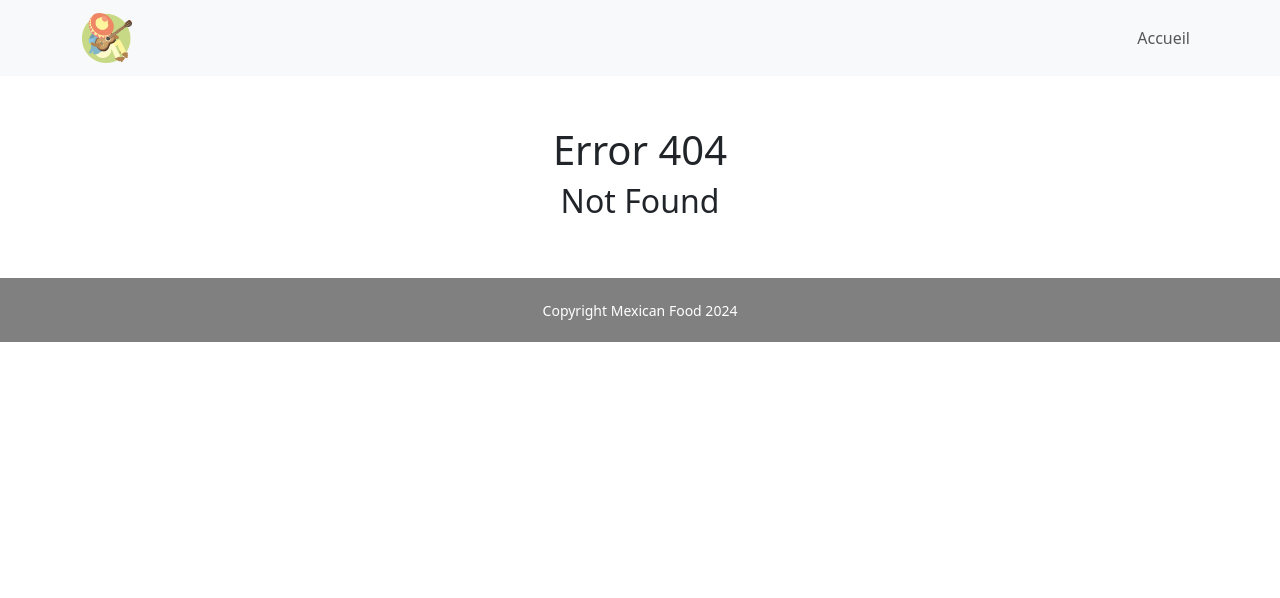
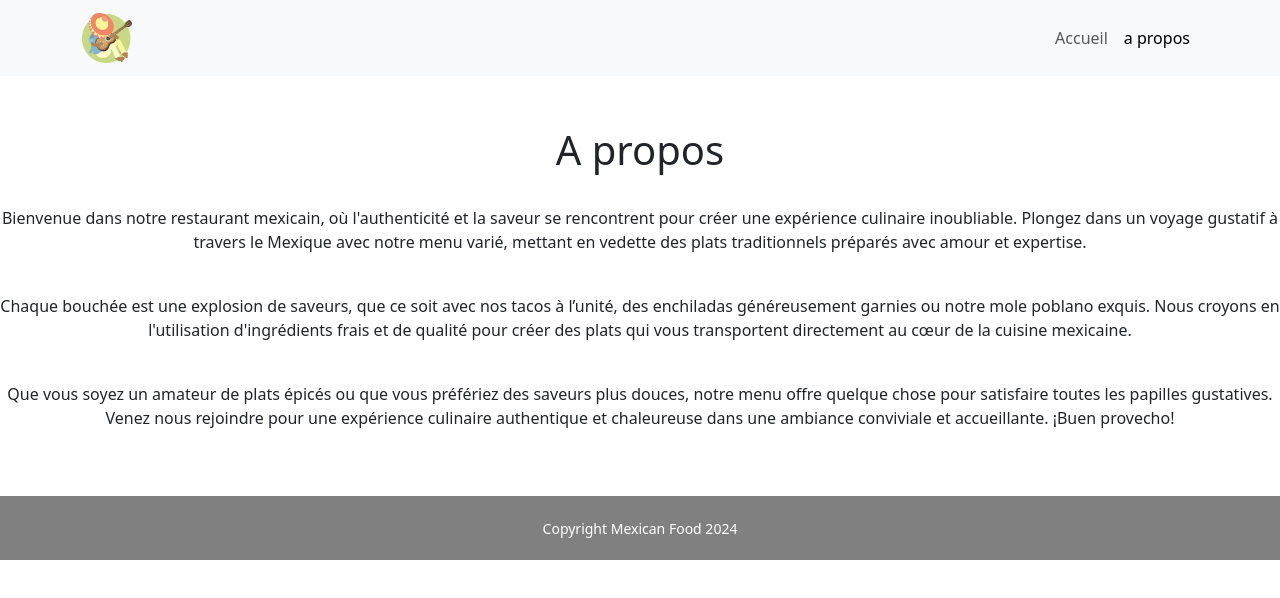
Before and after one commit to MattMatt-aka-Matt/react-app, a React (Create React App) app: page /about in a window 1280 px wide. Before the commit this address had no page. Shown: the top 598 px of the page. Built offline with nearby package versions, Linux system fonts and the light colour scheme.

Commit message:
add about

```diff
--- a/src/App.js
+++ b/src/App.js
@@ -4,6 +4,7 @@ import Layout from "./components/Layout.jsx";
 import { Route, Routes } from "react-router-dom";
 import DishDetails from "./pages/DishDetails.jsx";
 import NotFound from "./pages/NotFound.jsx";
+import About from "./pages/About.jsx";
 
 function App() {
   return (
@@ -13,6 +14,7 @@ function App() {
           <Route index element={<Home />} />
           <Route path="/plat/:slug" element={<DishDetails />} />
           <Route path="*" element={<NotFound />} />
+          <Route path="/about" element={<About />} />
         </Route>
       </Routes>
     </div>
--- a/src/assets/styles/Header.css
+++ b/src/assets/styles/Header.css
@@ -2,3 +2,6 @@ header img {
     height: 50px !important;
     width: 50px !important;
 }
+.nav-link:active {
+    text-decoration: underline;
+  }
--- a/src/components/Header.jsx
+++ b/src/components/Header.jsx
@@ -2,6 +2,7 @@ import Container from "react-bootstrap/Container";
 import Navbar from "react-bootstrap/Navbar";
 import Nav from "react-bootstrap/Nav";
 import "../assets/styles/Header.css";
+import { NavLink } from 'react-router-dom';
 import logo from '../assets/images/logo.webp';
 
 function Header() {
@@ -22,7 +23,8 @@ function Header() {
             className="justify-content-end"
           >
             <Nav>
-              <Nav.Link href="#home">Accueil</Nav.Link>
+              <NavLink className="nav-link" to="/">Accueil</NavLink>
+              <NavLink className="nav-link" to="/about" activeClassName="active">a propos</NavLink>
             </Nav>
           </Navbar.Collapse>
         </Container>
--- /dev/null
+++ b/src/pages/About.jsx
@@ -0,0 +1,36 @@
+import React from "react";
+
+
+function About() {
+  return (
+    <>
+      <h1>A propos</h1>
+      <br></br>
+      <p>
+        Bienvenue dans notre restaurant mexicain, où l'authenticité et la saveur
+        se rencontrent pour créer une expérience culinaire inoubliable. Plongez
+        dans un voyage gustatif à travers le Mexique avec notre menu varié,
+        mettant en vedette des plats traditionnels préparés avec amour et
+        expertise.
+      </p>
+      <br></br>
+      <p>
+        Chaque bouchée est une explosion de saveurs, que ce soit avec nos tacos
+        à l’unité, des enchiladas généreusement garnies ou notre mole poblano
+        exquis. Nous croyons en l'utilisation d'ingrédients frais et de qualité
+        pour créer des plats qui vous transportent directement au cœur de la
+        cuisine mexicaine.
+      </p>
+      <br></br>
+      <p>
+        Que vous soyez un amateur de plats épicés ou que vous préfériez des
+        saveurs plus douces, notre menu offre quelque chose pour satisfaire
+        toutes les papilles gustatives. Venez nous rejoindre pour une expérience
+        culinaire authentique et chaleureuse dans une ambiance conviviale et
+        accueillante. ¡Buen provecho!
+      </p>
+    </>
+  );
+}
+
+export default About;
```
